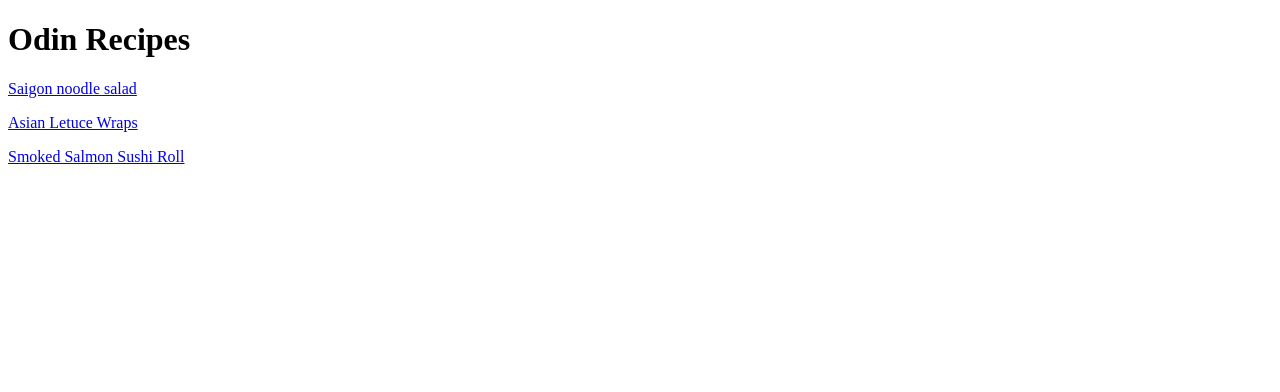
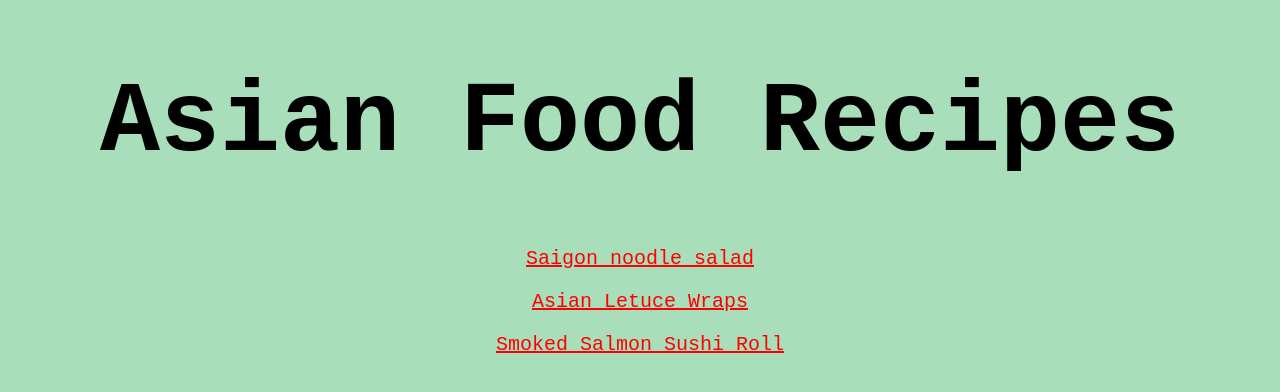
Before and after one commit to dnagn/odin-recipes, a plain HTML site: page index.html in a window 1280 px wide. Drawn offline with Linux system fonts and the light colour scheme.

Commit message:
Style heading and anchor tag
add css styles to style the heading and links in index.html, change font sizes, font family and. style a tags so the color changes based on its status

```diff
--- a/index.html
+++ b/index.html
@@ -3,16 +3,19 @@
 <html lang="en">
     <head>
         <meta charset="UTF-8">
-        <title>Odin Recipes</title>
+        <link rel="stylesheet" href="style.css">
+        <title>Asian Food Recipes</title>
     </head>
 
     <body>
-        <h1>Odin Recipes</h1>
-        <a href="./recipes/saigon-noodle-salad.html" target="_blank" rel="noopener noreferrer">Saigon noodle salad</a>
-        <p></p>
-        <a  href="./recipes/asian-letuce-wraps.html" target="_blank" rel="noopener noopener">Asian Letuce Wraps</a>
-        <p></p>
-        <a href="./recipes/sushi.html" target="_blank" rel="noopener noopener">Smoked Salmon Sushi Roll</a>
+        <h1 class="heading">Asian Food Recipes</h1>
+        <div class="recipe-link">
+            <a href="./recipes/saigon-noodle-salad.html" target="_blank" rel="noopener noreferrer">Saigon noodle salad</a>
+            <p></p>
+            <a href="./recipes/asian-letuce-wraps.html" target="_blank" rel="noopener noopener">Asian Letuce Wraps</a>
+            <p></p>
+            <a href="./recipes/sushi.html" target="_blank" rel="noopener noopener">Smoked Salmon Sushi Roll</a>
+        </div>
     </body>
 
 </html>
--- /dev/null
+++ b/style.css
@@ -0,0 +1,35 @@
+* {
+    background-color: #A8DEBA;
+}
+
+.recipe-link, .heading {
+    text-align: center;
+    font-family: 'Courier New', Courier, monospace;
+}
+
+.recipe-link {
+    font-size: 20px;
+}
+
+.heading {
+    font-size: 100px;
+}
+
+a:link {
+    color: red;
+  }
+
+  /* visited link */
+  a:visited {
+    color: green;
+  }
+
+  /* mouse over link */
+  a:hover {
+    color: hotpink;
+  }
+
+  /* selected link */
+  a:active {
+    color: blue;
+  }
```
